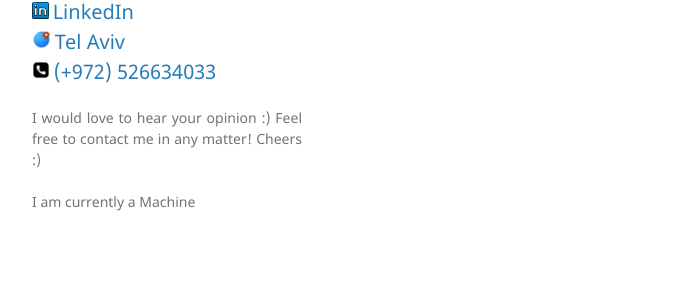
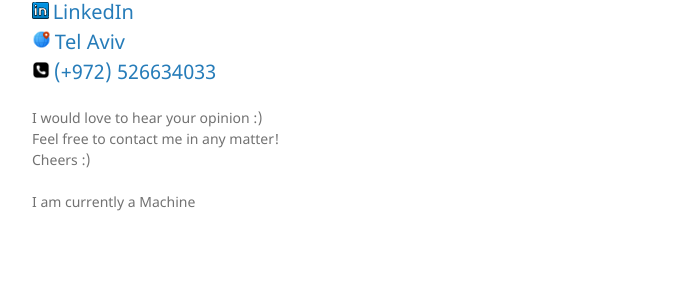
Before and after one commit to Roni-N/Roni_Nakash-Portfolio, a Jekyll site: the page built from another-page.md, in a window 1280 px wide. Shown: the part 437-734 px from the top of the page, without its empty margins (178-871 px from the left). Built offline with Jekyll 4.4.1, drawn with Linux system fonts in a browser that asks for light colours; our own code applies the rules of GitHub Pages for plain Markdown files.

```diff
--- a/_config.yml
+++ b/_config.yml
@@ -17,8 +17,8 @@ description:
 
   </p>
   <p align="justify">
-  I would love to hear your opinion :)
-  Feel free to contact me in any matter!
+  I would love to hear your opinion :) <br>
+  Feel free to contact me in any matter! <br>
   Cheers :)
 
 
```
